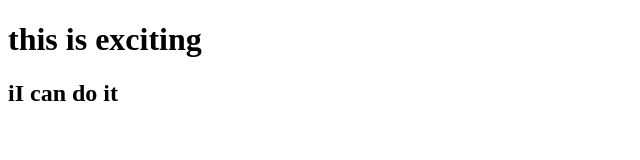
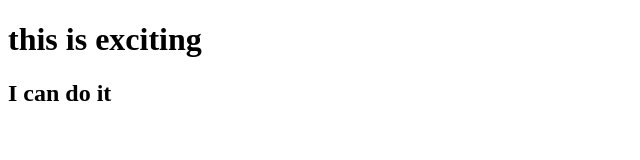
Before and after one commit to shirinhk/class-3, a plain HTML site: page index.html in a window 1280 px wide. Shown: the full height of the page, 0-640 px from the left. Drawn offline with Linux system fonts and the light colour scheme.

Commit message:
Update index.html

```diff
--- a/index.html
+++ b/index.html
@@ -6,6 +6,6 @@
 </head>
 <body>
 	<h1>this is exciting </h1>
-  <h2>iI can do it</h2>
+  <h2>I can do it</h2>
 </body>
 </html>
```
